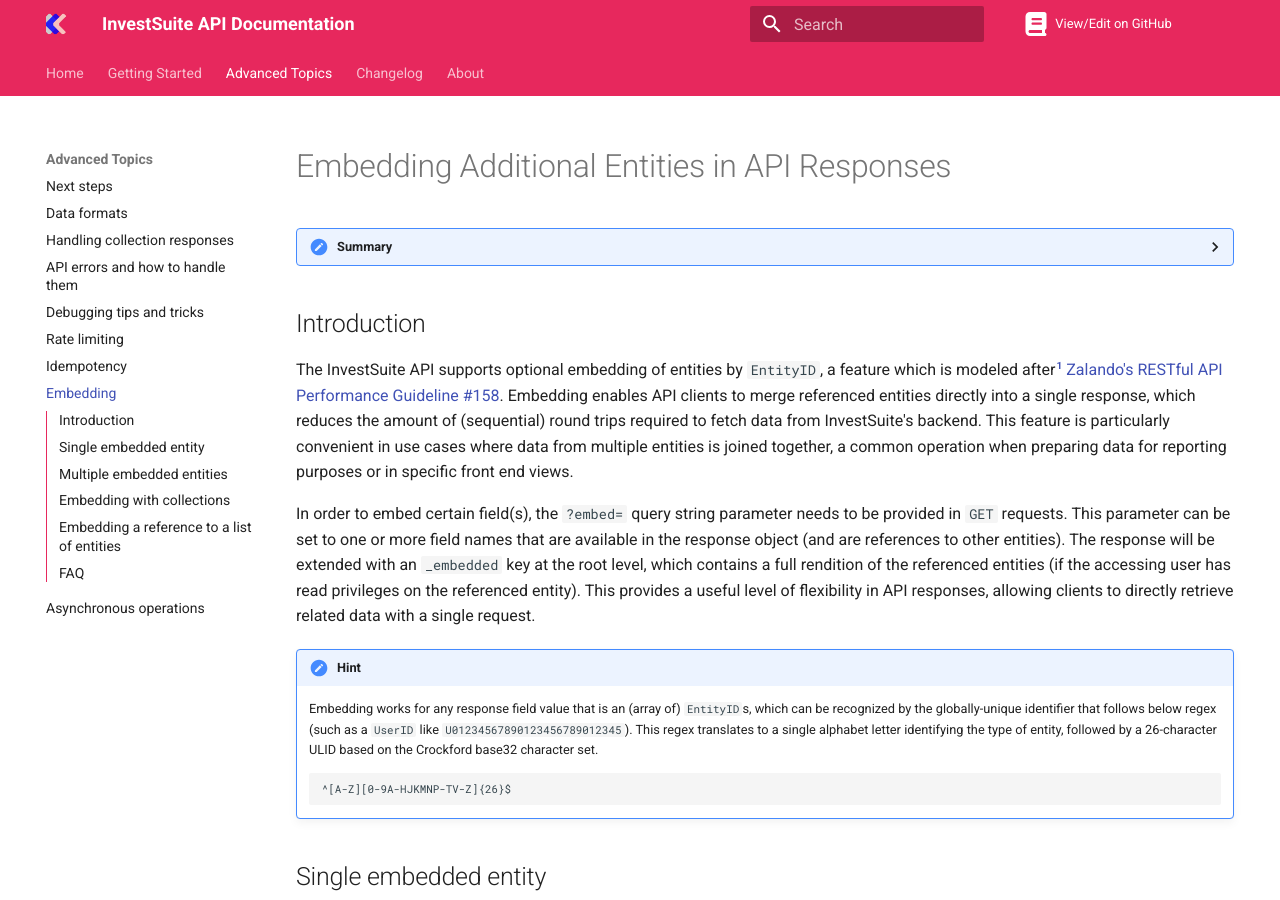
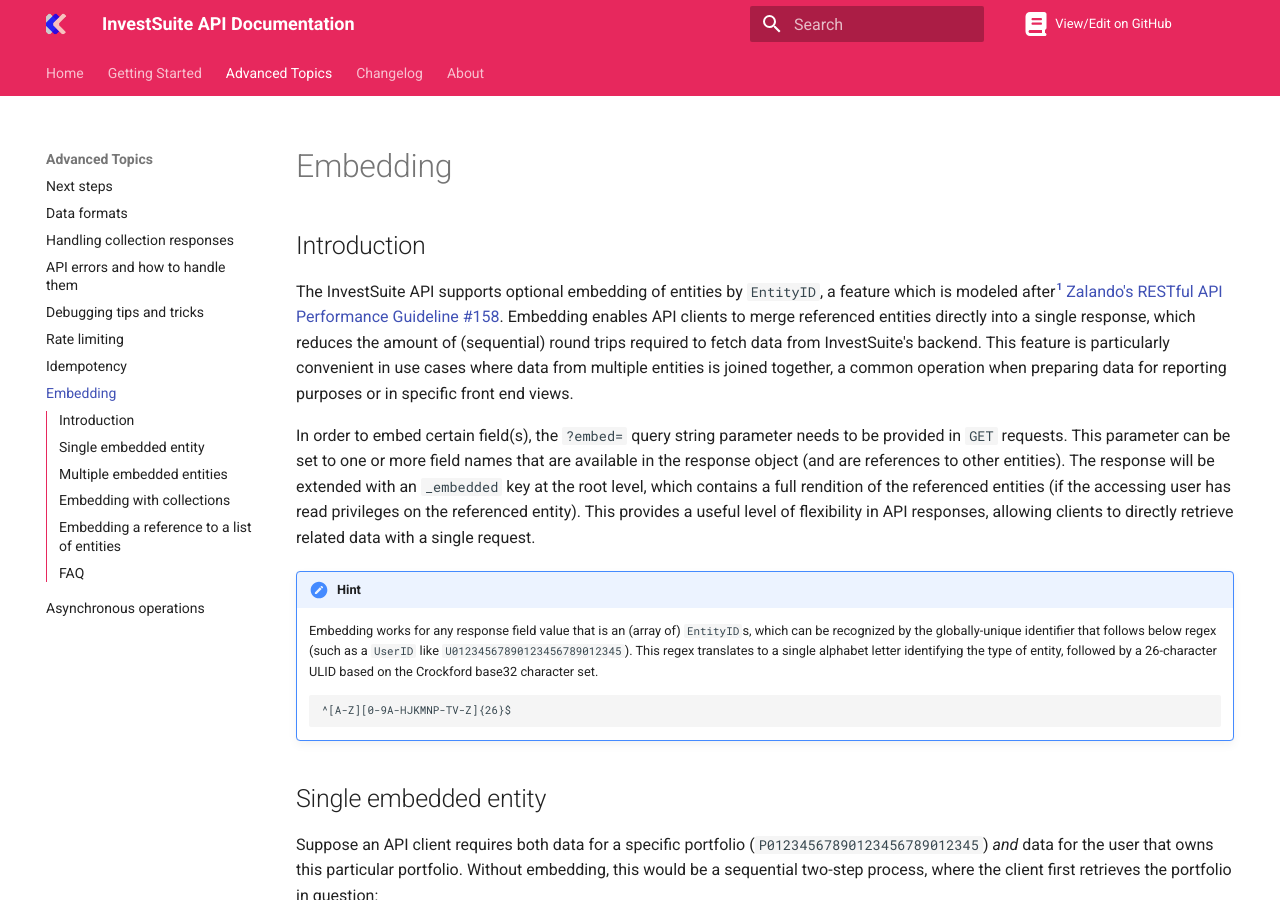
Before and after one commit to investsuite/investsuite-api-docs, an MkDocs documentation site: the page built from docs/advanced_topics/embedding.md, in a window 1280 px wide and 900 px high. Built offline with MkDocs 1.6.1 and Material for MkDocs 9.7.7, drawn with Linux system fonts in a browser that asks for light colours; comment, search, counter and statistics services are not loaded; some of the changed lines change nothing that is shown.

Commit message:
update embedding doc

```diff
--- a/docs/advanced_topics/embedding.md
+++ b/docs/advanced_topics/embedding.md
@@ -1,8 +1,6 @@
-# Embedding Additional Entities in API Responses
-
-??? Summary
-    Embedding of referenced resources can be achieved using the `?embed=` query string parameter, which adds referenced entities to the response field `_embedded` at the root of the response object. The `_embedded` object contains the data for the referenced entities, organized by `EntityID`.
-
+---
+title: Embedding Additional Entities in API Responses
+---
 
 ## Introduction
 
```
